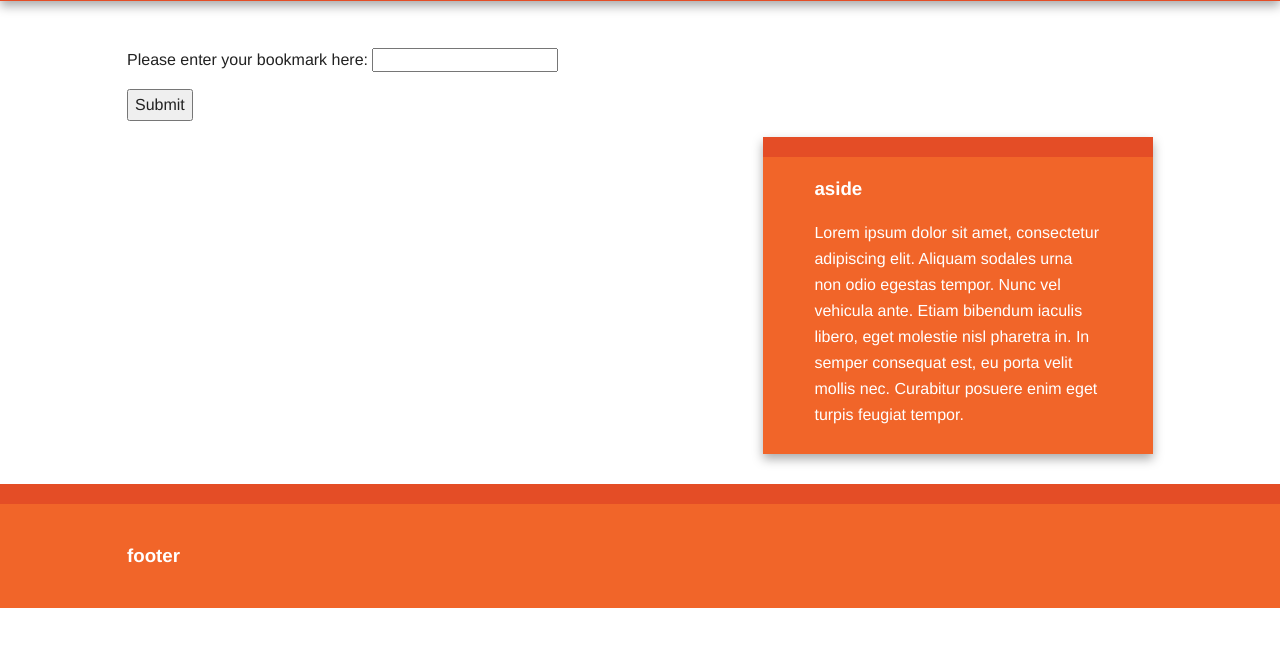
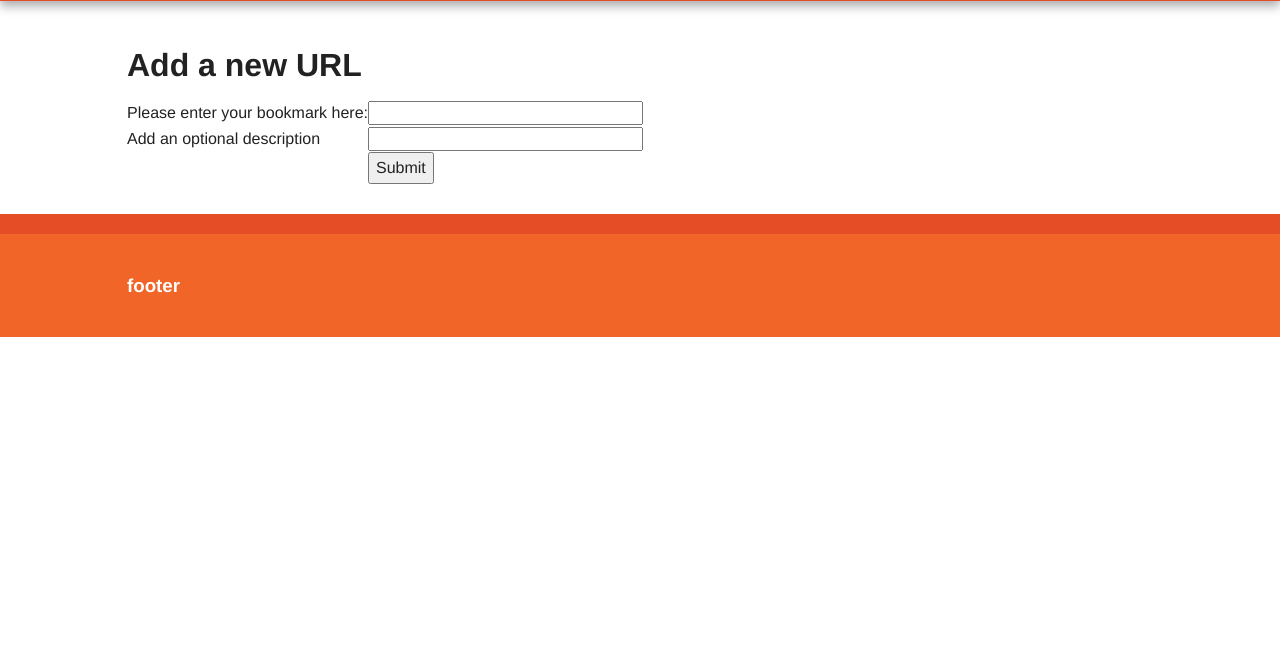
Before and after one commit to StanislawAbyszkin/Thermos, a Flask app: page /add in a window 1280 px wide. Shown: the part 95-742 px from the top of the page. Run offline with Flask 2, Linux system fonts and the light colour scheme; parts of the project's set-up code (start-up, migrations or seed data) failed here and were passed over; some libraries are stand-ins or nearby versions.

Commit message:
Completed part of course: Forms and View Logic

```diff
--- a/thermos/forms.py
+++ b/thermos/forms.py
@@ -1,9 +1,21 @@
-from flask_wtf import Form
+from flask_wtf import FlaskForm
 from wtforms.fields import StringField
-from flask.ext.wtf.html5 import URLField
-from wtforms.validators import DataRequired, url
+from wtforms.fields.html5 import URLField, EmailField
+from wtforms.validators import DataRequired, url, Email
 
 
-class BookmarkForm(Form):
-    url = URLField('url', validators=[DataRequired(), url()])
+class BookmarkForm(FlaskForm):
+    url = StringField('url', validators=[DataRequired(), url()])
     description = StringField('description')
+
+    def validate(self):
+        if not self.url.data.startswith('http://') or self.url.data.startswith('https://'):
+            self.url.data = 'http://' + self.url.data
+
+        if not FlaskForm.validate(self):
+            return False
+
+        if not self.description.data:
+            self.description.data = self.url.data
+
+        return True
--- a/thermos/templates/add.html
+++ b/thermos/templates/add.html
@@ -1,19 +1,45 @@
 {% extends "base.html" %}
 
 {% block title %}
+Thermos -- Add a URL
+{%  endblock %}
 
+{% block content %}
+<section>
+    <h1>Add a new URL</h1>
+    <form action="" method="post">
+        {{form.hidden_tag()}}
+        <table>
+            <tr {% if form.description.errors %} class="error" {% endif %}>
+                <td>Please enter your bookmark here:</td>
+                <td>{{ form.url(size=30)}}</td>
+            </tr>
+
+            <!--<tr class="error">-->
+            <!--<td></td>-->
+            <!--<td>-->
+            <!--<ul>-->
+            <!--{% for error in form.description.errors %}-->
+            <!--<li>{{error}}</li>-->
+            <!--{%endfor%}-->
+            <!--</ul>-->
+            <!--</td>-->
+            <!--</tr>-->
+
+            <tr>
+                <td>Add an optional description</td>
+                <td>{{ form.description(size=30)}}</td>
+            </tr>
+            <tr class="submit">
+                <td></td>
+                <td>
+                    <button type="submit">Submit</button>
+                </td>
+            </tr>
+        </table>
+    </form>
+</section>
 {% endblock %}
 
-{% block content %}
-
-<form action="" method="post">
-    <p>Please enter your bookmark here:
-        <input type="text" name="url">
-    </p>
-    <p>
-        <button type="submit">Submit</button>
-    </p>
-</form>
-
-
+{% block sidebar %}
 {% endblock %}
--- a/thermos/templates/index.html
+++ b/thermos/templates/index.html
@@ -1,7 +1,7 @@
 {% extends "base.html" %}
 
 {% block title %}
-Thermos -- Welcome
+Thermos - Welcome
 {% endblock %}
 
 {% block content %}
@@ -9,7 +9,7 @@ Thermos -- Welcome
 
 <article>
     <header>
-        <h1>article header h1</h1>
+        <h1>{{title}}</h1>
         <p>Lorem ipsum dolor sit amet, consectetur adipiscing elit. Aliquam sodales urna non odio egestas tempor. Nunc
             vel vehicula ante. Etiam bibendum iaculis libero, eget molestie nisl pharetra in. In semper consequat est,
             eu porta velit mollis nec.</p>
@@ -19,7 +19,7 @@ Thermos -- Welcome
         {% if new_bookmarks %}
         <ul>
             {% for bm in new_bookmarks %}
-            <li>{{bm.user}} added <a href="{{ bm.url }}">{{ bm.url }}</a></li>
+            <li>{{bm.user}} added <a href="{{ bm.description }}">{{ bm.url }}</a></li>
             {% endfor %}
         </ul>
         {% else %}
--- a/thermos/thermos.py
+++ b/thermos/thermos.py
@@ -8,8 +8,10 @@ app.config['SECRET_KEY'] = '\xfe\xd0>\xf2\x9ds\x1b\xa6N#;\xfd\xec#\x8a\xa7\xd3g\
 
 bookmarks = []
 
-def store_bookmark(url):
+
+def store_bookmark(url, description):
     bookmarks.append(dict(url=url,
+                          description=description,
                           user= "Stasiu",
                           date= datetime.utcnow()))
 
@@ -29,13 +31,15 @@ def index():
 
 @app.route("/add", methods=['GET','POST'])
 def add():
-    if request.method == "POST":
-        url = request.form['url']
-        store_bookmark(url)
+    form = BookmarkForm()
+    if form.validate_on_submit():
+        url = form.url.data
+        description = form.description.data
+        store_bookmark(url, description)
         app.logger.debug('stored url ' + url)
-        flash("Stored bookmark {0}".format(url))
+        flash("Stored '{0}'".format(description))
         return redirect(url_for('index'))
-    return render_template('add.html')
+    return render_template('add.html', form=form)
 
 @app.errorhandler(500)
 def server_error(e):
```
